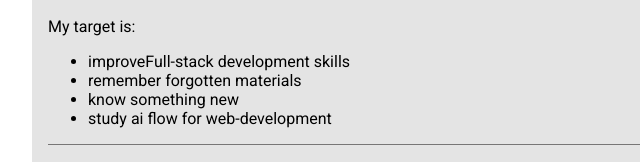
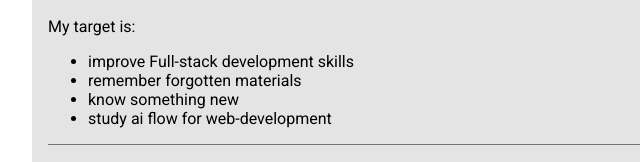
Before and after one commit to vadim-mg/rsschool-cv, a plain HTML site: page index.html in a window 1280 px wide. Shown: the part 363-525 px from the top of the page, 142-782 px from the left. Drawn offline with Linux system fonts and the light colour scheme.

Commit message:
fix: error

```diff
--- a/index.html
+++ b/index.html
@@ -42,7 +42,7 @@
 
           <p>My target is:</p>
           <ul>
-            <li>improveFull-stack development skills</li>
+            <li>improve Full-stack development skills</li>
             <li>remember forgotten materials</li>
             <li>know something new</li>
             <li>study ai flow for web-development</li>
```
